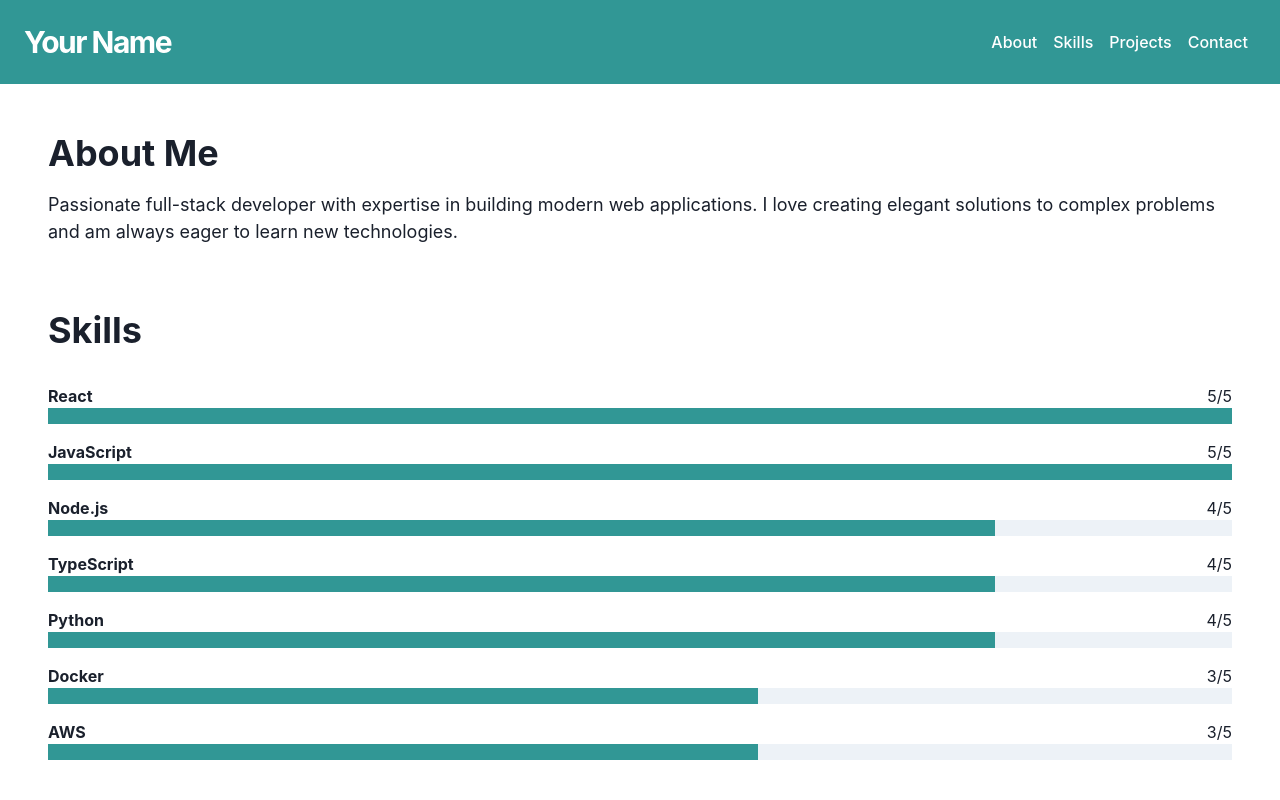
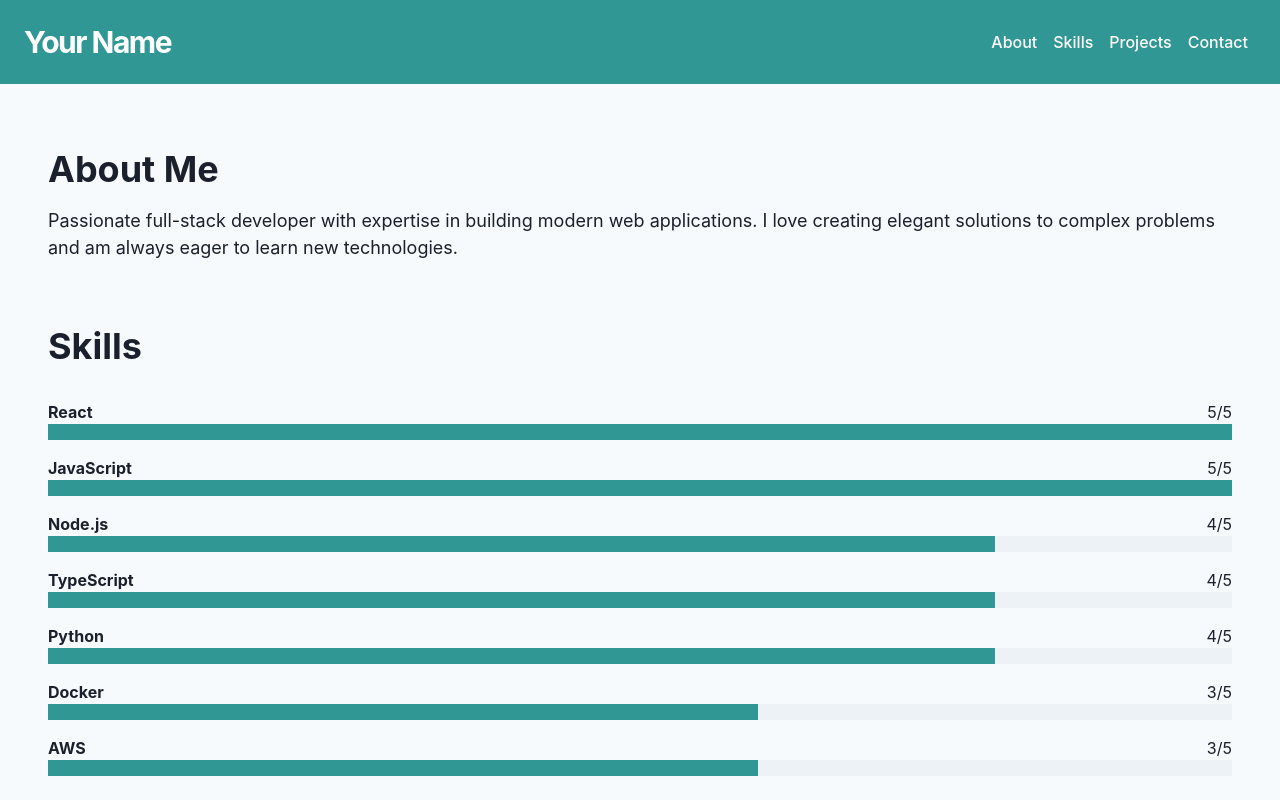
Before and after one commit to steph1902/steph1902.github.io, a React (Vite) app in the folder frontend/: page / in a window 1280 px wide. Shown: the top 800 px of the page. Built offline with nearby package versions, Linux system fonts and the light colour scheme.

Commit message:
auto-commit for b03c6eee-e376-481b-9483-77a516091e11

```diff
--- a/frontend/src/App.jsx
+++ b/frontend/src/App.jsx
@@ -4,18 +4,18 @@ import About from './components/About';
 import Skills from './components/Skills';
 import Projects from './components/Projects';
 import Contact from './components/Contact';
-import { Box } from '@chakra-ui/react';
+import { Box, Container } from '@chakra-ui/react';
 
 function App() {
   return (
-    <Box>
+    <Box minH="100vh" bg="gray.50">
       <Header />
-      <Box as="main" p={4}>
+      <Container as="main" maxW="container.xl" py={8}>
         <About />
         <Skills />
         <Projects />
         <Contact />
-      </Box>
+      </Container>
     </Box>
   );
 }
```
